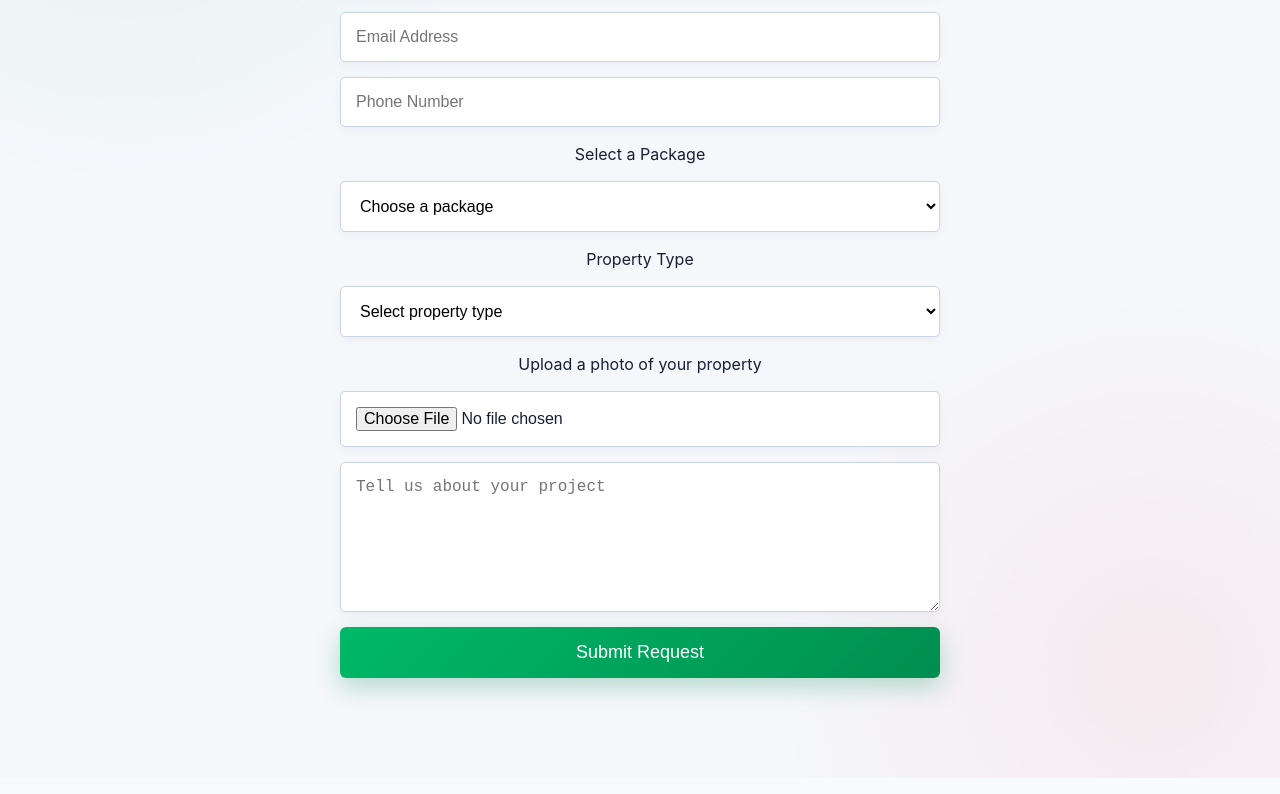
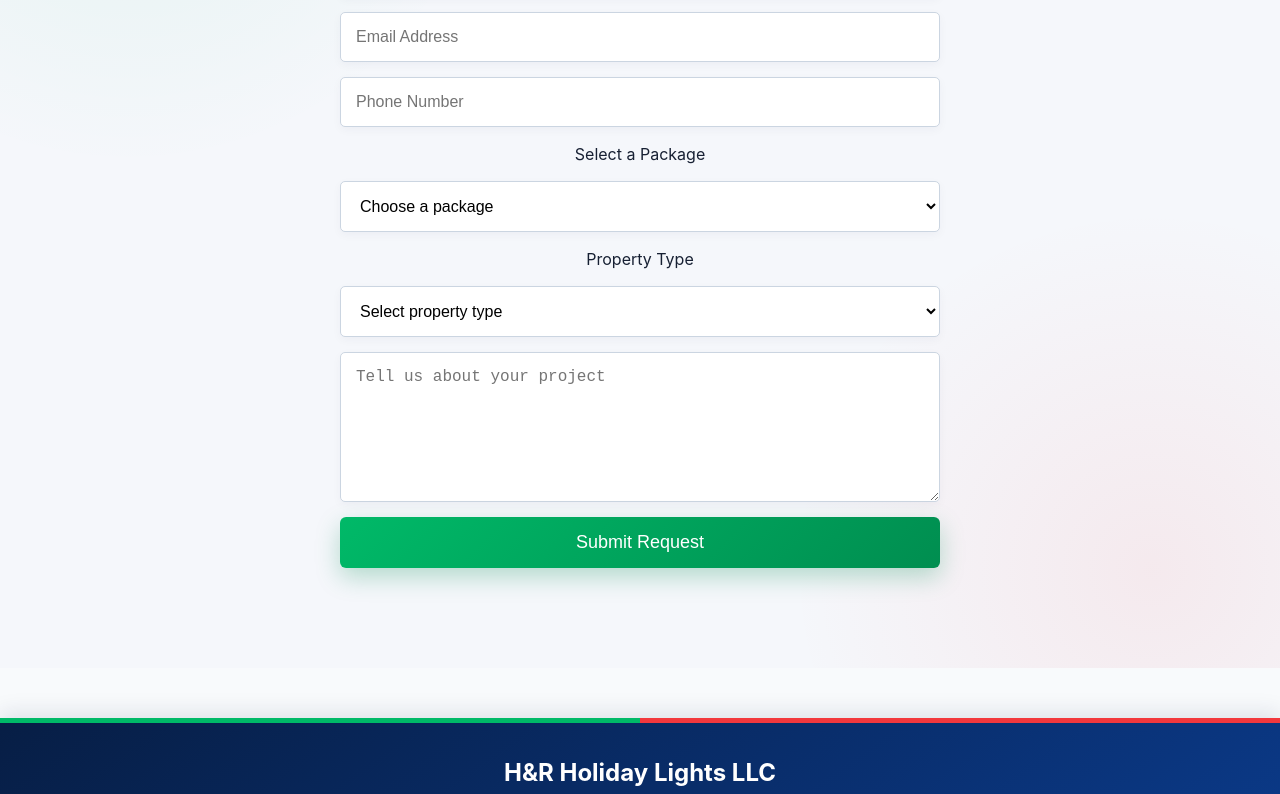
Before and after one commit to henrydfirst-max/handr-holiday-lights, a plain HTML site: page index.html in a window 1280 px wide. Shown: the part 6384-7178 px from the top of the page. Drawn offline with Linux system fonts and the light colour scheme.

Commit message:
Remove photo upload from quote form

```diff
--- a/index.html
+++ b/index.html
@@ -667,7 +667,7 @@
         Tell us about your holiday lighting project and we will get back to you.
     </p>
 
-    <form action="https://formspree.io/f/xqpzarww" method="POST" enctype="multipart/form-data">
+    <form action="https://formspree.io/f/xqpzarww" method="POST">
 
     <input
         type="text"
@@ -704,13 +704,6 @@
     <option value="Church">Church</option>
     <option value="Apartment / HOA">Apartment / HOA</option>
 </select>
-<label for="photos">Upload a photo of your property</label>
-
-<input
-    type="file"
-    id="photos"
-    name="photos"
-    accept="image/*">
     <textarea
         name="message"
         placeholder="Tell us about your project"
```
